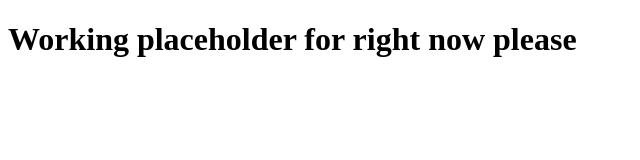
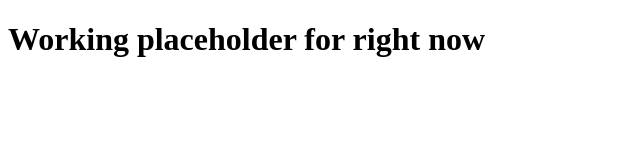
Before and after one commit to JamesBlundo/portfolio, a plain HTML site: page index.html in a window 1280 px wide. Shown: the whole page, without its empty margins (0-640 px from the left). Drawn offline with Linux system fonts and the light colour scheme.

```diff
--- a/index.html
+++ b/index.html
@@ -8,7 +8,7 @@
     <link rel="stylesheet" href="styles.css" />
 </head>
 <body>
-    <h1>Working placeholder for right now please</h1>
+    <h1>Working placeholder for right now</h1>
     <script src-"script.js"></script>
 </body>
 </html>
```
Also changed, not shown: 1 other file.
